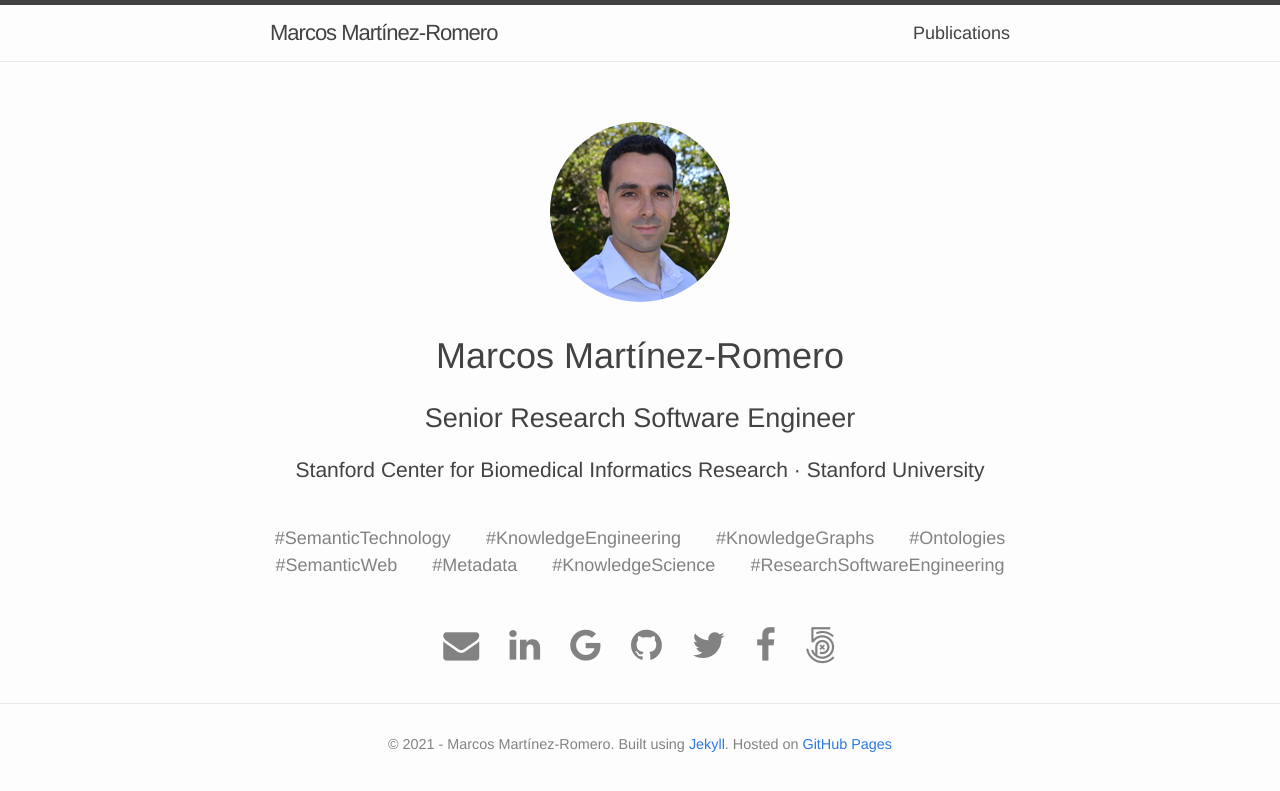
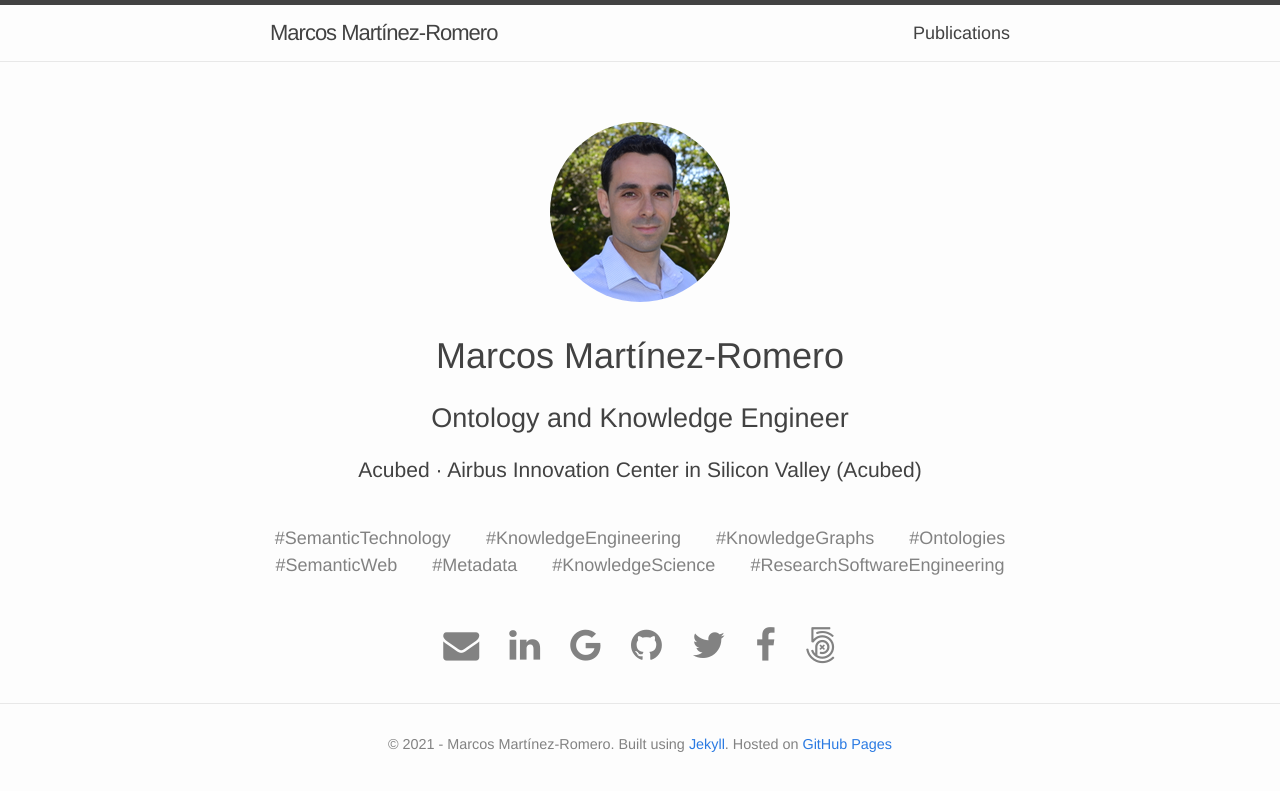
Before and after one commit to marcosmro/marcosmro.github.io, a Jekyll site: the page built from index.html, in a window 1280 px wide. Shown: the top 791 px of the page. Built offline with Jekyll 4.4.1, drawn with Linux system fonts in a browser that asks for light colours.

Commit message:
Update index.html

```diff
--- a/index.html
+++ b/index.html
@@ -26,8 +26,8 @@ layout: default
     <br/>
     <!-- Info -->
     <h1 class="my-header">Marcos Martínez-Romero</h1>
-    <h2 class="my-header">Senior Research Software Engineer</h2>
-    <h3 class="my-header">Stanford Center for Biomedical Informatics Research · Stanford University</h3>
+    <h2 class="my-header">Ontology and Knowledge Engineer</h2>
+    <h3 class="my-header">Acubed · Airbus Innovation Center in Silicon Valley (Acubed)</h3>
     <!-- About me -->
     <!--     <div class="container-info">
             <p>
```
